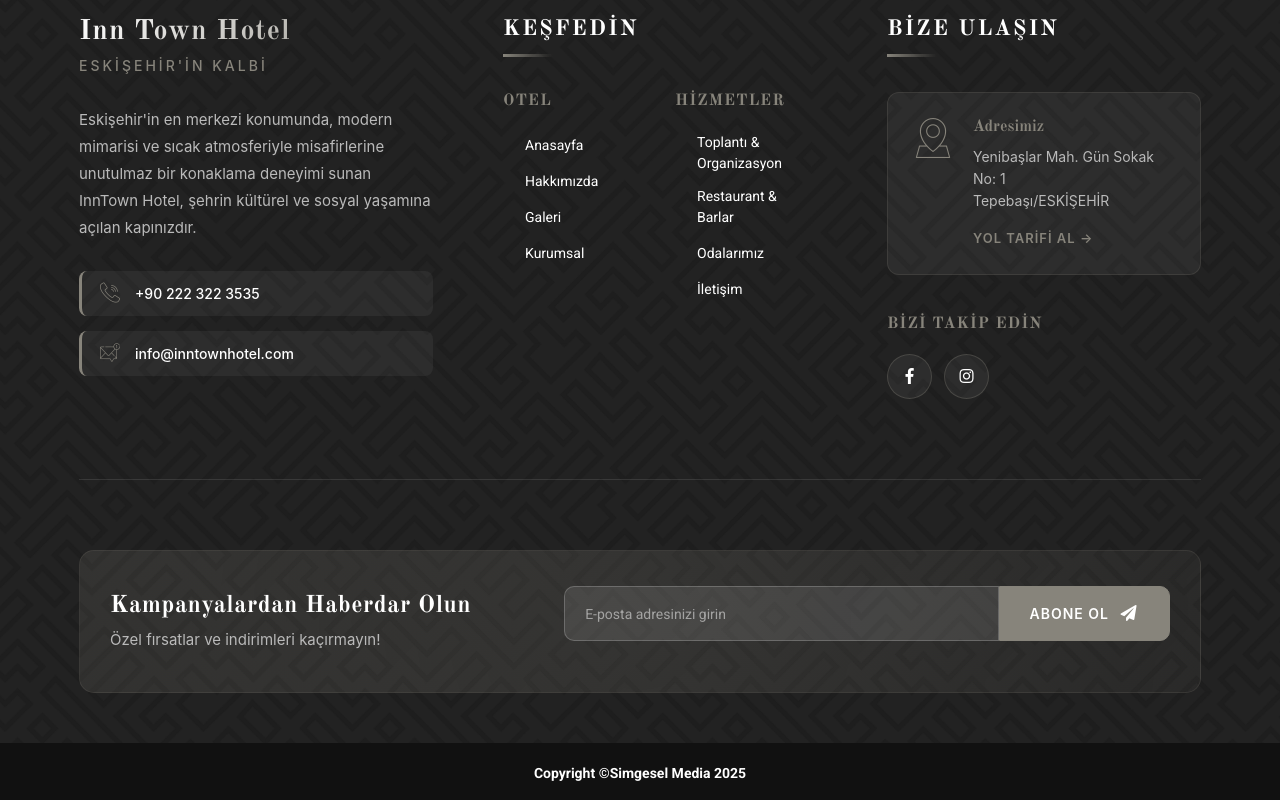
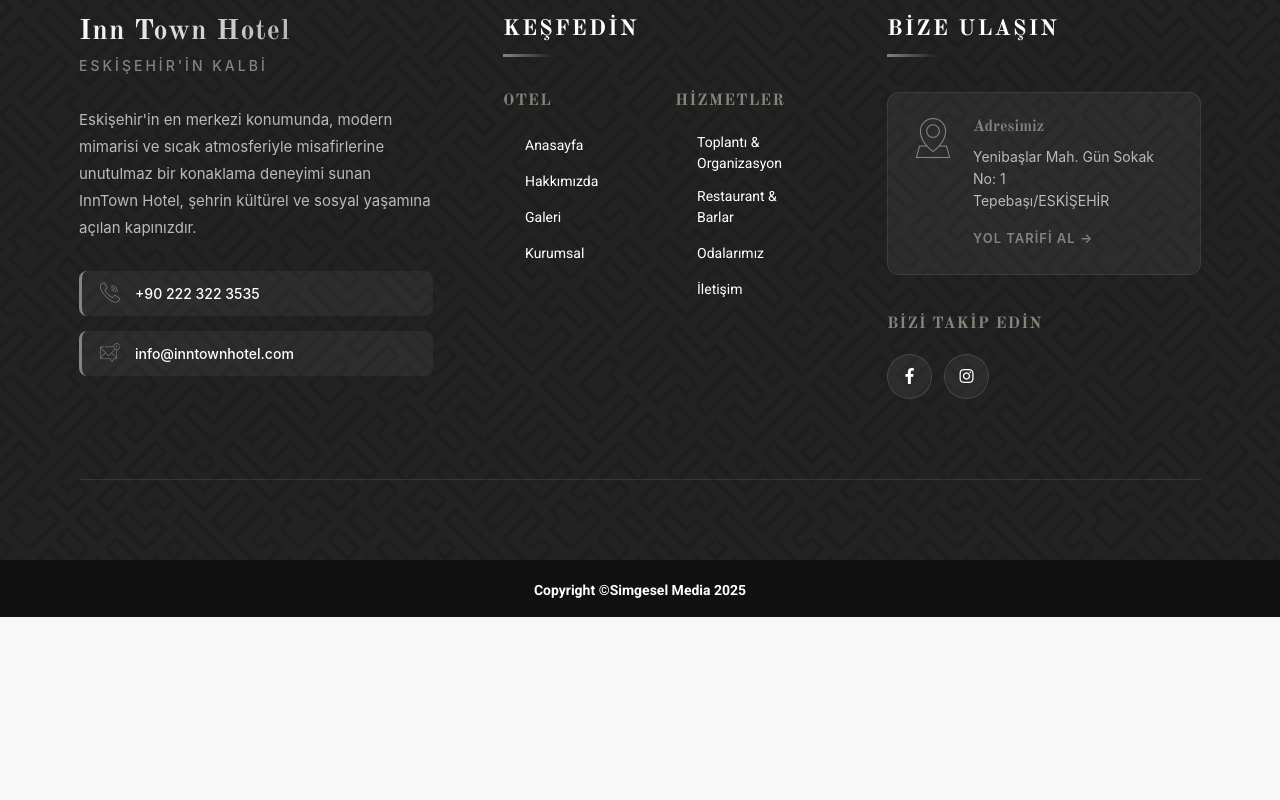
Before and after one commit to MB-Techs-of-Computer/inn-town-hotel, a Next.js app: page / in a window 1280 px wide. Shown: the part 4811-5611 px from the top of the page. After the commit the page ends 5428 px from the top, so only its background shows below. Built offline with nearby package versions, Linux system fonts and the light colour scheme.

Commit message:
remove newsletter

```diff
--- a/src/components/Footer.tsx
+++ b/src/components/Footer.tsx
@@ -113,32 +113,6 @@ export default function Footer() {
                             </div>
                         </div> */}
                     </div>
-
-                    {/* Newsletter Bölümü */}
-                    <div className="newsletter-section mt-40">
-                        <div className="row align-items-center">
-                            <div className="col-lg-5">
-                                <div className="newsletter-content">
-                                    <h3 className="newsletter-title">Kampanyalardan Haberdar Olun</h3>
-                                    <p className="newsletter-text">Özel fırsatlar ve indirimleri kaçırmayın!</p>
-                                </div>
-                            </div>
-                            <div className="col-lg-7">
-                                <form className="newsletter-form">
-                                    <div className="form-group">
-                                        <input
-                                            type="email"
-                                            placeholder="E-posta adresinizi girin"
-                                            className="newsletter-input"
-                                        />
-                                        <button type="submit" className="newsletter-btn">
-                                            Abone Ol <i className="fas fa-paper-plane"></i>
-                                        </button>
-                                    </div>
-                                </form>
-                            </div>
-                        </div>
-                    </div>
                 </div>
             </div>
 
```
Also changed, not shown: src/app/rez.asp/page.tsx (+9 -2 lines).
